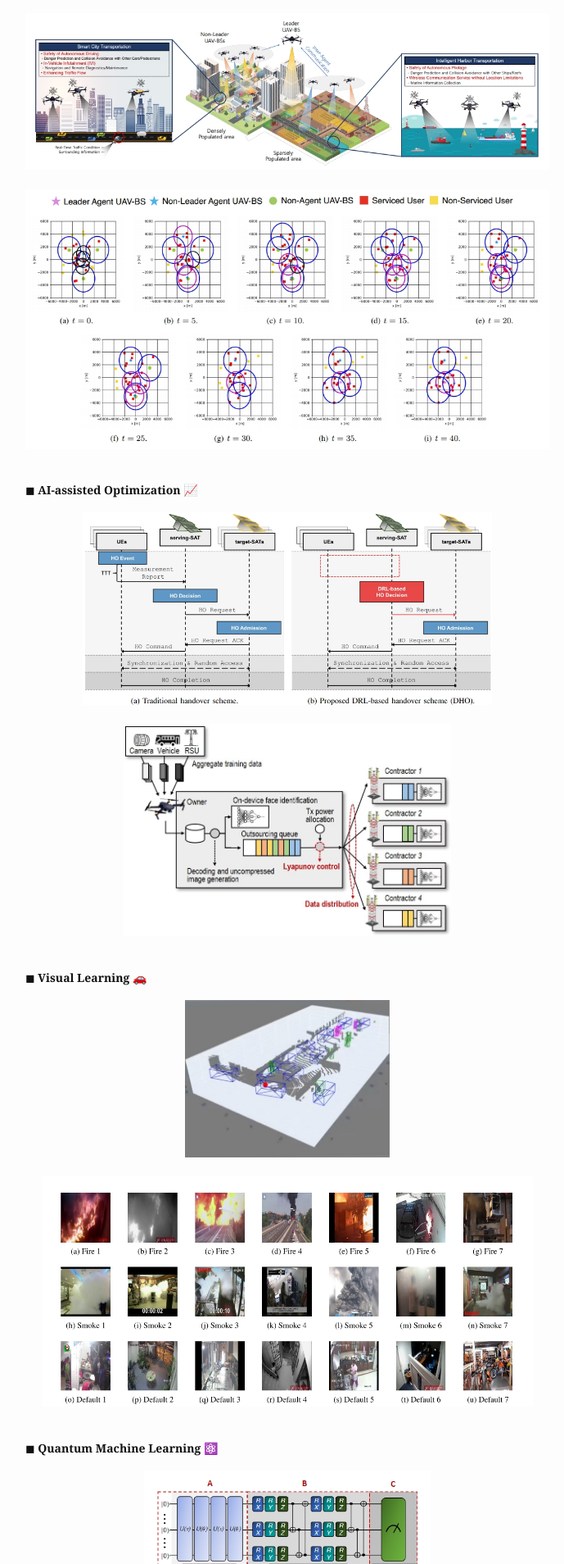
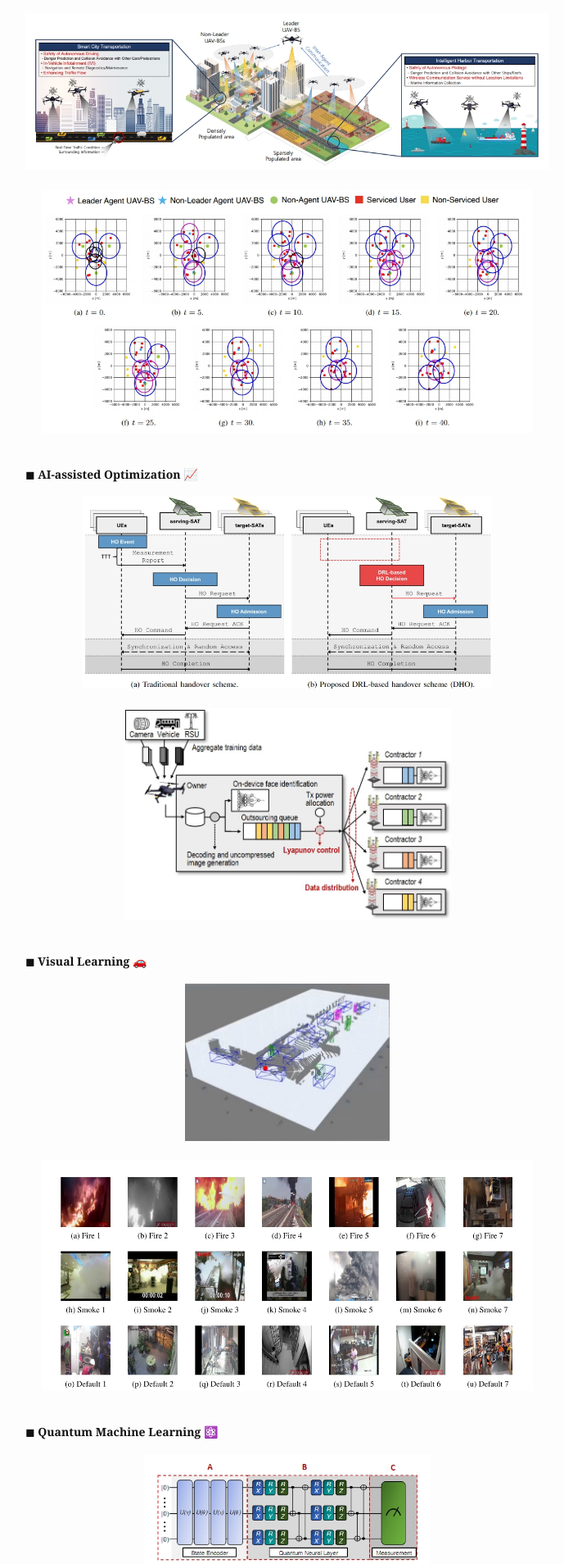
Before and after one commit to cosdeneb/cosdeneb.github.io, a Jekyll site: the page built from index.md, in a window 1280 px wide. Shown: the part 1588-3496 px from the top of the page at 82% size, without its empty margins (289-978 px from the left). Built offline with Jekyll 4.4.1, drawn with Linux system fonts in a browser that asks for light colours.

Commit message:
Update index.md

```diff
--- a/index.md
+++ b/index.md
@@ -63,7 +63,7 @@
   </div>
   <br/>
   <div style="text-align : center;">
-    <img src="{{ "/assets/img/paper/pos.jpg" | absolute_url }}" width=650 class="post-pic" style="border: none; outline: none; margin: 0 auto; display: block;"/>
+    <img src="{{ "/assets/img/paper/pos.jpg" | absolute_url }}" width=600 class="post-pic" style="border: none; outline: none; margin: 0 auto; display: block;"/>
   </div>
   <br/>
 </p>
```
